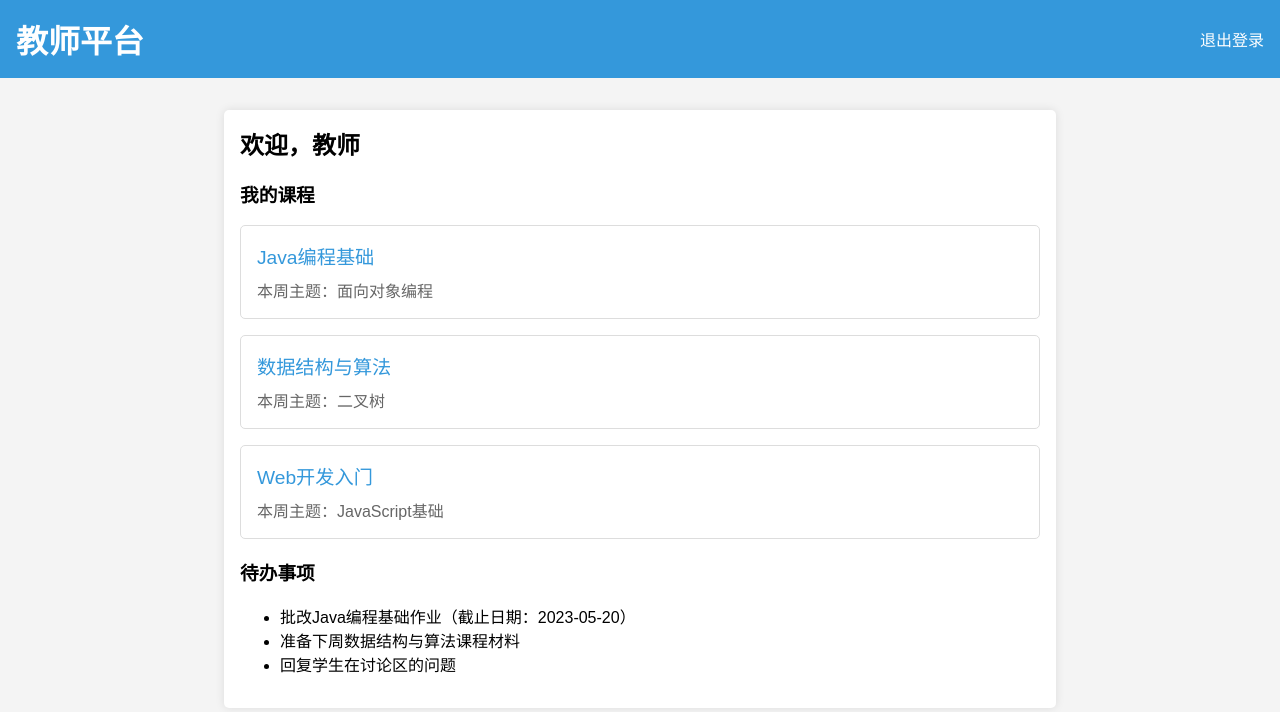
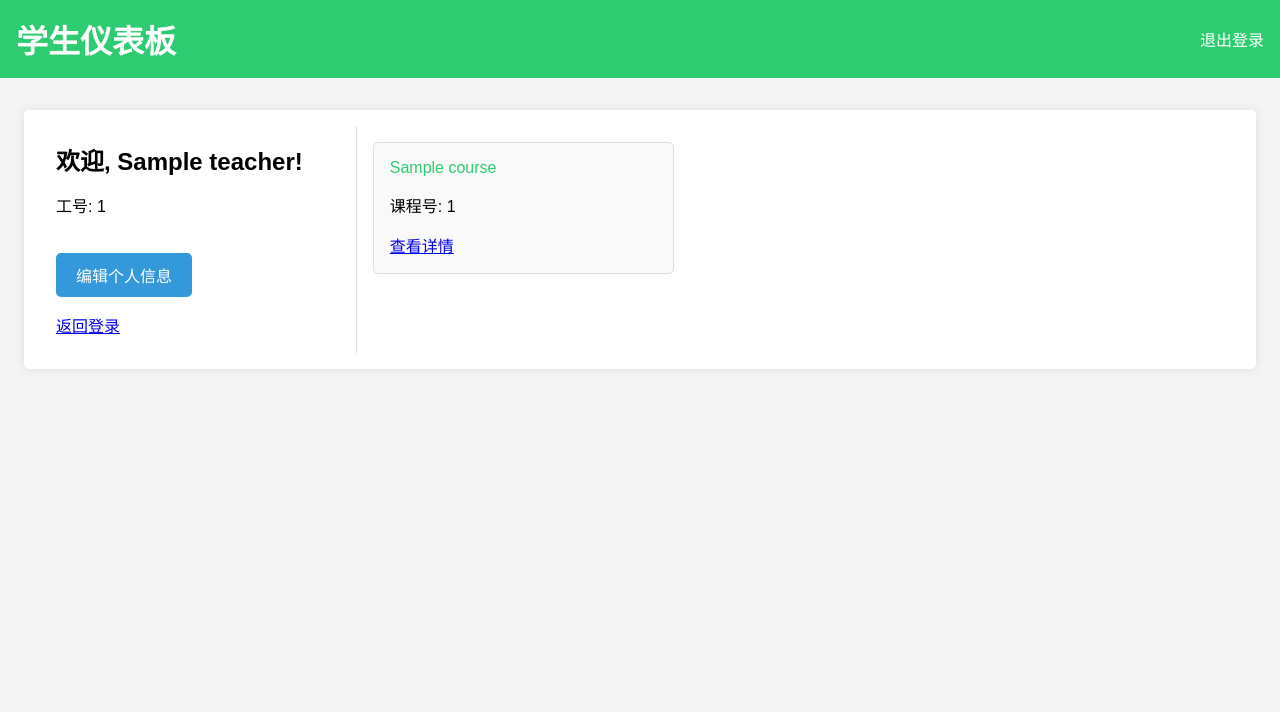
Before and after one commit to tomacx/eduBjtu, a Spring app: template src/main/resources/templates/teacherWelcome.html in a window 1280 px wide. Shown: the top 712 px of the page. Run offline with Thymeleaf, Linux system fonts and the light colour scheme; the template is opened without the code that fills it: most values are stand-ins (such as "Sample title", 1, 10 or a date in 2020); data that the repository does not hold is empty.

Commit message:
增加课程和通知的接口

```diff
--- a/src/main/java/com/example/edubjtu/EduBjtuApplication.java
+++ b/src/main/java/com/example/edubjtu/EduBjtuApplication.java
@@ -5,7 +5,7 @@ import org.springframework.boot.autoconfigure.SpringBootApplication;
 import org.springframework.context.annotation.ComponentScan;
 
 @SpringBootApplication
-@ComponentScan(basePackages = "com.example.edubjtu")  // 确保这里包含了控制器所在的包
+// 确保这里包含了控制器所在的包
 public class EduBjtuApplication {
 
     public static void main(String[] args) {
--- a/src/main/resources/application.properties
+++ b/src/main/resources/application.properties
@@ -28,3 +28,5 @@ logging.level.org.hibernate.SQL=DEBUG
 spring.session.store-type=jdbc
 spring.session.jdbc.initialize-schema=always
 spring.session.timeout=3600
+
+ server.error.path=/custom-error
--- a/src/main/resources/templates/login.html
+++ b/src/main/resources/templates/login.html
@@ -68,8 +68,8 @@
     </div>
     <form th:action="@{/login}" method="post">
         <div>
-            <label for="studentNum">学号:</label>
-            <input type="text" id="studentNum" name="studentNum" required>
+            <label for="userNum">学号:</label>
+            <input type="text" id="userNum" name="userNum" required>
         </div>
         <div>
             <label for="password">密码:</label>
--- a/src/main/resources/templates/teacherWelcome.html
+++ b/src/main/resources/templates/teacherWelcome.html
@@ -3,7 +3,7 @@
 <head>
     <meta charset="UTF-8">
     <meta name="viewport" content="width=device-width, initial-scale=1.0">
-    <title>教师平台 - 欢迎</title>
+    <title>学生仪表板</title>
     <style>
         body {
             font-family: Arial, sans-serif;
@@ -12,7 +12,7 @@
             background-color: #f4f4f4;
         }
         header {
-            background-color: #3498db;
+            background-color: #2ecc71;
             color: white;
             padding: 1rem;
             display: flex;
@@ -26,66 +26,82 @@
             color: white;
             text-decoration: none;
         }
-        main {
-            max-width: 800px;
+        .container {
+            display: flex;
+            max-width: 1200px;
             margin: 2rem auto;
             padding: 1rem;
             background-color: white;
             box-shadow: 0 0 10px rgba(0,0,0,0.1);
             border-radius: 5px;
         }
+        .sidebar {
+            width: 25%;
+            padding: 1rem;
+            border-right: 1px solid #ddd;
+        }
+        .content {
+            width: 75%;
+            padding: 1rem;
+        }
         .course-list {
-            list-style-type: none;
-            padding: 0;
+            display: flex;
+            flex-wrap: wrap;
+            gap: 1rem;
         }
         .course-item {
+            width: calc(33.333% - 1rem);
             border: 1px solid #ddd;
-            margin-bottom: 1rem;
             padding: 1rem;
             border-radius: 5px;
+            background-color: #f9f9f9;
         }
         .course-title {
-            font-size: 1.2rem;
-            color: #3498db;
+            font-size: 1rem;
+            color: #2ecc71;
             margin-bottom: 0.5rem;
         }
-        .course-description {
-            color: #666;
+        .edit-button {
+            display: inline-block;
+            padding: 10px 20px;
+            background-color: #3498db;
+            color: white;
+            text-decoration: none;
+            border-radius: 5px;
+            margin-top: 20px;
+        }
+        .edit-button:hover {
+            background-color: #2980b9;
         }
     </style>
 </head>
 <body>
-    <header>
-        <h1>教师平台</h1>
-        <a href="/login" class="logout">退出登录</a>
-    </header>
-    <main>
-        <h2>欢迎，教师</h2>
-        <section>
-            <h3>我的课程</h3>
-            <ul class="course-list">
-                <li class="course-item">
-                    <div class="course-title">Java编程基础</div>
-                    <div class="course-description">本周主题：面向对象编程</div>
-                </li>
-                <li class="course-item">
-                    <div class="course-title">数据结构与算法</div>
-                    <div class="course-description">本周主题：二叉树</div>
-                </li>
-                <li class="course-item">
-                    <div class="course-title">Web开发入门</div>
-                    <div class="course-description">本周主题：JavaScript基础</div>
-                </li>
-            </ul>
-        </section>
-        <section>
-            <h3>待办事项</h3>
-            <ul>
-                <li>批改Java编程基础作业（截止日期：2023-05-20）</li>
-                <li>准备下周数据结构与算法课程材料</li>
-                <li>回复学生在讨论区的问题</li>
-            </ul>
-        </section>
-    </main>
+<header>
+    <h1>学生仪表板</h1>
+    <a href="/login" class="logout">退出登录</a>
+</header>
+<div class="container">
+    <div class="sidebar">
+        <div th:if="${teacher != null}">
+            <h2 th:text="'欢迎, ' + ${teacher.name} + '!'"></h2>
+            <p th:text="'工号: ' + ${teacher.teacherNum}"></p>
+            <a th:href="@{/teacher/edit}" class="edit-button">编辑个人信息</a>
+        </div>
+        <div th:if="${edit == null}">
+            <p th:text="${error}"></p>
+            <a href="/login">返回登录</a>
+        </div>
+        <!-- 个人信息和通知提醒 -->
+    </div>
+    <div class="content">
+        <div class="course-list">
+            <div th:each="course : ${courses}" class="course-item">
+                <div class="course-title" th:text="${course.coursename}"></div>
+                <p th:text="'课程号: ' + ${course.courseId}"></p>
+                <a th:href="@{/course/{id}(id=${course.courseId})}">查看详情</a>
+            </div>
+        </div>
+    </div>
+</div>
 </body>
 </html>
```
Also changed, not shown: src/main/java/com/example/edubjtu/controller/CourseController.java (added, +28 -0 lines), src/main/java/com/example/edubjtu/controller/LoginController.java (+15 -18 lines), src/main/java/com/example/edubjtu/controller/StudentController.java (+20 -1 lines), src/main/java/com/example/edubjtu/controller/TeacherController.java (added, +44 -0 lines), src/main/java/com/example/edubjtu/model/Course.java (added, +74 -0 lines), src/main/java/com/example/edubjtu/model/Notification.java (added, +53 -0 lines), src/main/java/com/example/edubjtu/repository/CourseRepository.java (added, +7 -0 lines), src/main/java/com/example/edubjtu/repository/NotificationRepository.java (added, +7 -0 lines), src/main/java/com/example/edubjtu/service/CourseService.java (added, +24 -0 lines), src/main/java/com/example/edubjtu/service/NotificationService.java (added, +19 -0 lines), src/main/resources/templates/courseDetails.html (added, +25 -0 lines), src/main/resources/templates/studentWelcome.html (+40 -18 lines).
